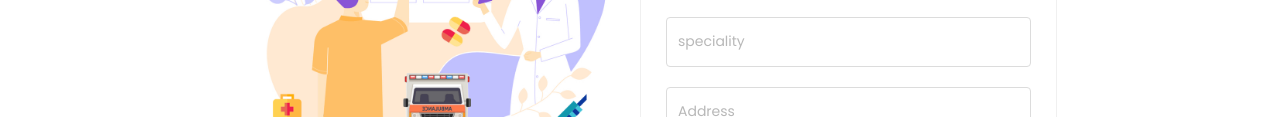
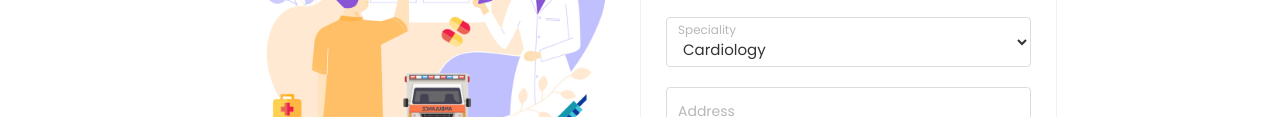
Before and after one commit to simonkevorkian/S-Medical-Center-Frontend, a website: page doctor-register.html in a window 1280 px wide. Shown: the part 510-627 px from the top of the page. Drawn offline with Linux system fonts and the light colour scheme.

Commit message:
added specialities

```diff
--- a/actions/doctor-register.js
+++ b/actions/doctor-register.js
@@ -6,7 +6,7 @@
   const address = document.querySelector('input[name="address"]').value;
   const phone = document.querySelector('input[name="phone"]').value;
   const username = document.querySelector('input[name="username"]').value;
-  const speciality = document.querySelector('input[name="speciality"]').value;
+  const speciality = document.getElementById('speciality').value;
   const calendly = document.querySelector('input[name="calendly"]').value;
 
   const warningMessage = document.getElementById("warningMessage");
--- a/doctor-register.html
+++ b/doctor-register.html
@@ -128,13 +128,43 @@
                         <label class="focus-label">Create Password</label>
                       </div>
                       <div class="form-group form-focus">
-                        <input
-                          type="text"
-                          class="form-control floating"
-                          name="speciality"
-                        />
-                        <label class="focus-label">speciality</label>
+                        <select class="form-control floating" name="speciality" id="speciality">
+                          <option value="cardiology">Cardiology</option>
+                          <option value="dermatology">Dermatology</option>
+                          <option value="gastroenterology">Gastroenterology</option>
+                          <option value="neurology">Neurology</option>
+                          <option value="orthopedics">Orthopedics</option>
+                          <option value="pediatrics">Pediatrics</option>
+                          <option value="ophthalmology">Ophthalmology</option>
+                          <option value="psychiatry">Psychiatry</option>
+                          <option value="radiology">Radiology</option>
+                          <option value="urology">Urology</option>
+                          <option value="anesthesiology">Anesthesiology</option>
+                          <option value="cardiac-surgery">Cardiac Surgery</option>
+                          <option value="endocrinology">Endocrinology</option>
+                          <option value="gynecology">Gynecology</option>
+                          <option value="hematology">Hematology</option>
+                          <option value="infectious-diseases">Infectious Diseases</option>
+                          <option value="nephrology">Nephrology</option>
+                          <option value="oncology">Oncology</option>
+                          <option value="pulmonology">Pulmonology</option>
+                          <option value="rheumatology">Rheumatology</option>
+                          <option value="general-surgery">General Surgery</option>
+                          <option value="neurosurgery">Neurosurgery</option>
+                          <option value="plastic-surgery">Plastic Surgery</option>
+                          <option value="obstetrics">Obstetrics</option>
+                          <option value="otolaryngology">Otolaryngology (ENT)</option>
+                          <option value="allergy-immunology">Allergy and Immunology</option>
+                          <option value="emergency-medicine">Emergency Medicine</option>
+                          <option value="family-medicine">Family Medicine</option>
+                          <option value="physical-medicine">Physical Medicine and Rehabilitation</option>
+                          <option value="sleep-medicine">Sleep Medicine</option>
+                        </select>
+                        <label class="focus-label">Speciality</label>
                       </div>
+
+
+
                       <div class="form-group form-focus">
                         <input
                           type="text"
```
